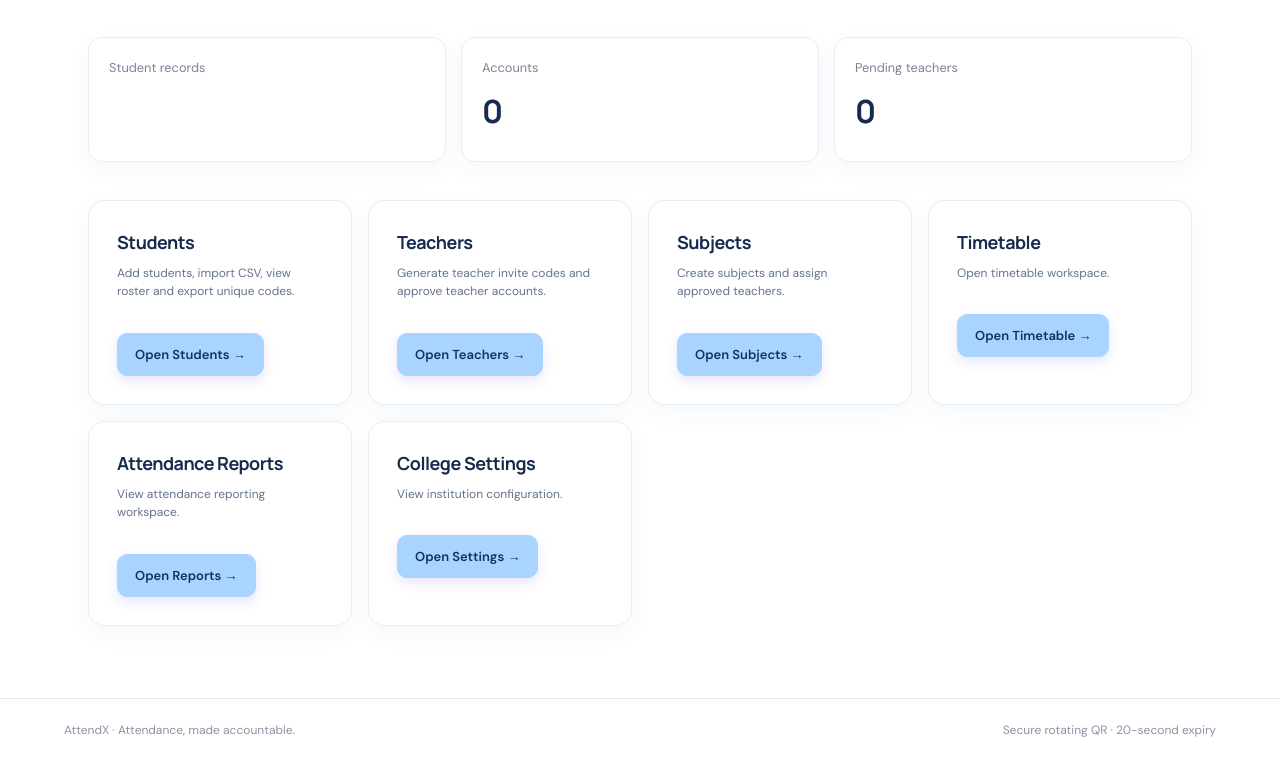
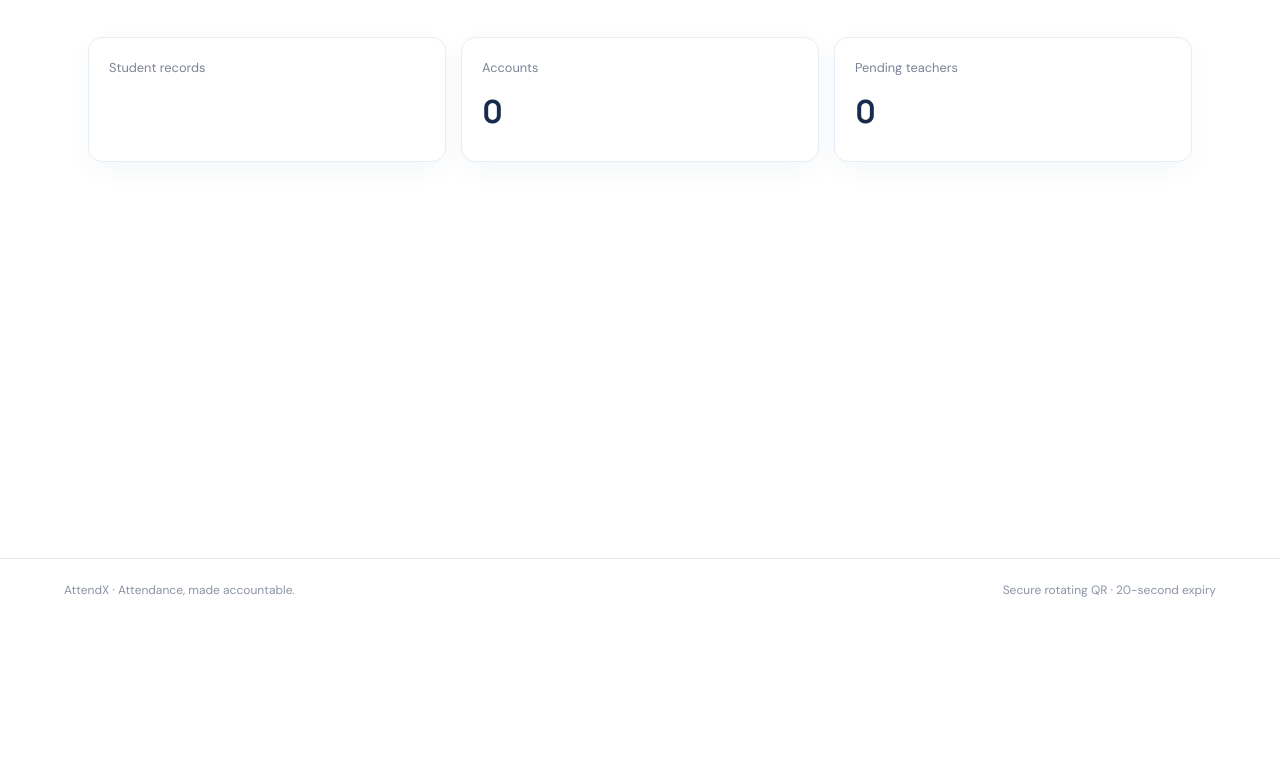
Before and after one commit to shiv9969/attendance-management, a Python web app: template templates/college_admin.html in a window 1280 px wide. Shown: the part 173-934 px from the top of the page. After the commit the page ends 770 px from the top, so only its background shows below. Run offline with Jinja, Linux system fonts and the light colour scheme; the template is opened without the code that fills it, so the values that code supplies are empty; some libraries are stand-ins or nearby versions.

Commit message:
Add files via upload

```diff
--- a/templates/college_admin.html
+++ b/templates/college_admin.html
@@ -1,13 +1,5 @@
 {% extends "base.html" %}{% block title %}College dashboard{% endblock %}{% block content %}
 <div class="page-heading"><div><div class="eyebrow">COLLEGE ADMINISTRATION</div><h1>{{ college.name }}</h1><p class="muted">Manage your college from separate workspaces.</p></div></div>
 <div class="stats-grid"><div class="stat-card"><span>Student records</span><strong>{{ roster_count }}</strong></div><div class="stat-card"><span>Accounts</span><strong>{{ users|length }}</strong></div><div class="stat-card"><span>Pending teachers</span><strong>{{ pending_teachers|length }}</strong></div></div>
-<div class="grid cards-grid">
-<a class="panel dashboard-link" href="{{ url_for('college_students_page') }}"><h2>Students</h2><p class="muted">Add students, import CSV, view roster and export unique codes.</p><span class="btn primary">Open Students →</span></a>
-<a class="panel dashboard-link" href="{{ url_for('college_teachers_page') }}"><h2>Teachers</h2><p class="muted">Generate teacher invite codes and approve teacher accounts.</p><span class="btn primary">Open Teachers →</span></a>
-<a class="panel dashboard-link" href="{{ url_for('college_subjects_page') }}"><h2>Subjects</h2><p class="muted">Create subjects and assign approved teachers.</p><span class="btn primary">Open Subjects →</span></a>
-<a class="panel dashboard-link" href="{{ url_for('college_timetable_page') }}"><h2>Timetable</h2><p class="muted">Open timetable workspace.</p><span class="btn primary">Open Timetable →</span></a>
-<a class="panel dashboard-link" href="{{ url_for('college_reports_page') }}"><h2>Attendance Reports</h2><p class="muted">View attendance reporting workspace.</p><span class="btn primary">Open Reports →</span></a>
-<a class="panel dashboard-link" href="{{ url_for('college_settings_page') }}"><h2>College Settings</h2><p class="muted">View institution configuration.</p><span class="btn primary">Open Settings →</span></a>
-</div>
-<style>.cards-grid{display:grid;grid-template-columns:repeat(auto-fit,minmax(230px,1fr));gap:16px;margin-top:24px}.dashboard-link{display:block;text-decoration:none;color:inherit;transition:transform .15s ease}.dashboard-link:hover{transform:translateY(-2px)}.dashboard-link .btn{display:inline-block;margin-top:12px}</style>
+
 {% endblock %}
```
